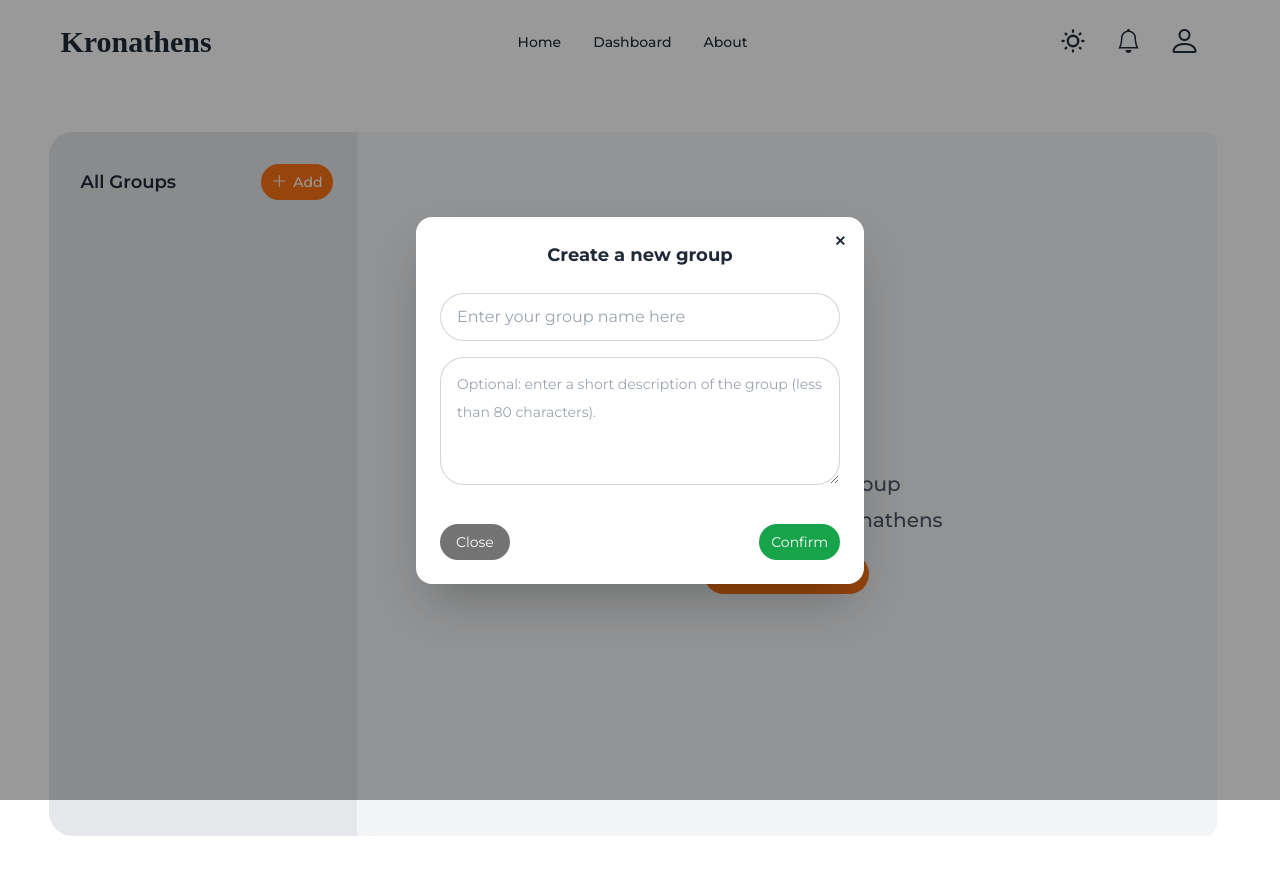
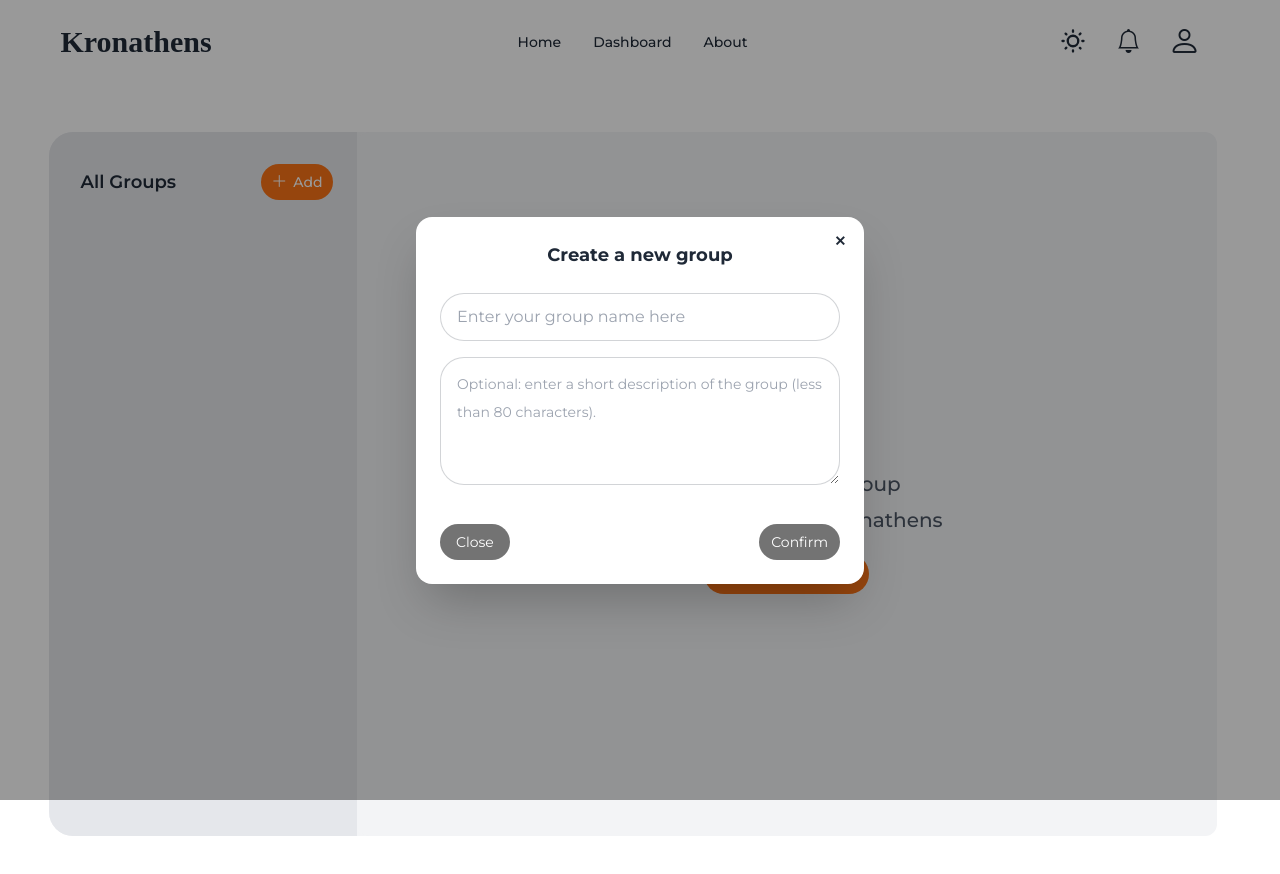
Before and after one commit to ufwjerryvu/PROJECT_Kronathens, a React (Create React App) app in the folder frontend/: page / in a window 1280 px wide. Both pictures are taken after a click on the button "Add". Shown: the top 874 px of the page. Built offline with nearby package versions, Linux system fonts and the light colour scheme; a web font is replaced by a local one.

Commit message:
fix: validation on group add empty field

```diff
--- a/frontend/src/components/dashboard/Box.tsx
+++ b/frontend/src/components/dashboard/Box.tsx
@@ -1,4 +1,4 @@
-import React, { useState } from 'react';
+import React, { useEffect, useState } from 'react';
 import Header from './Header.tsx';
 import Card from './CardItem.tsx';
 import ListItem from './ListItem.tsx';
@@ -17,6 +17,14 @@
     /* Groups will happen to store card/list items and their meta information */
     const [groups, setGroups] = useState<GroupInformation[]>([]);
     const [currentGroup, setCurrentGroup] = useState<GroupInformation>();
+
+    /* On mount, pick the first group */
+    useEffect(() => {
+        const FIRST = 0;
+        if(groups.length > 0){
+            setCurrentGroup(groups[FIRST]);
+        }
+    }, [])
 
     /* Edit the card */
     const handleChecklistItemEdit = (id: string) => {
--- a/frontend/src/components/dashboard/Sidebar.tsx
+++ b/frontend/src/components/dashboard/Sidebar.tsx
@@ -11,6 +11,14 @@
 
 const Sidebar: React.FC<SidebarProps> = ({ groups, onAddGroup, onGroupSelect }) => {
     const [selectedGroupId, setSelectedGroupId] = useState<string>('');
+
+    /* Set to the first group on mount */
+    useEffect(() => {
+        const FIRST = 0;
+        if(groups.length > 0){
+            setSelectedGroupId(groups[FIRST].id);
+        }
+    }, [])
 
     /* Gets the intials of the group name */
     const parseInitials = (name: string) => {
@@ -114,11 +122,12 @@
                             <div className='flex justify-end'>
                                 <form method='dialog'>
                                     <button className='px-3 py-2 bg-green-600 text-sm text-white rounded-full transition-all
-                                    duration-200 hover:bg-opacity-80 active:bg-opacity-60'
+                                    duration-200 hover:bg-opacity-80 active:bg-opacity-60 disabled:bg-neutral-500'
                                         onClick={() => {
                                             onAddGroup(name, description);
                                             clearForm();
                                         }}
+                                        disabled={!name.trim()}
                                     >Confirm</button>
                                 </form>
                             </div>
```
